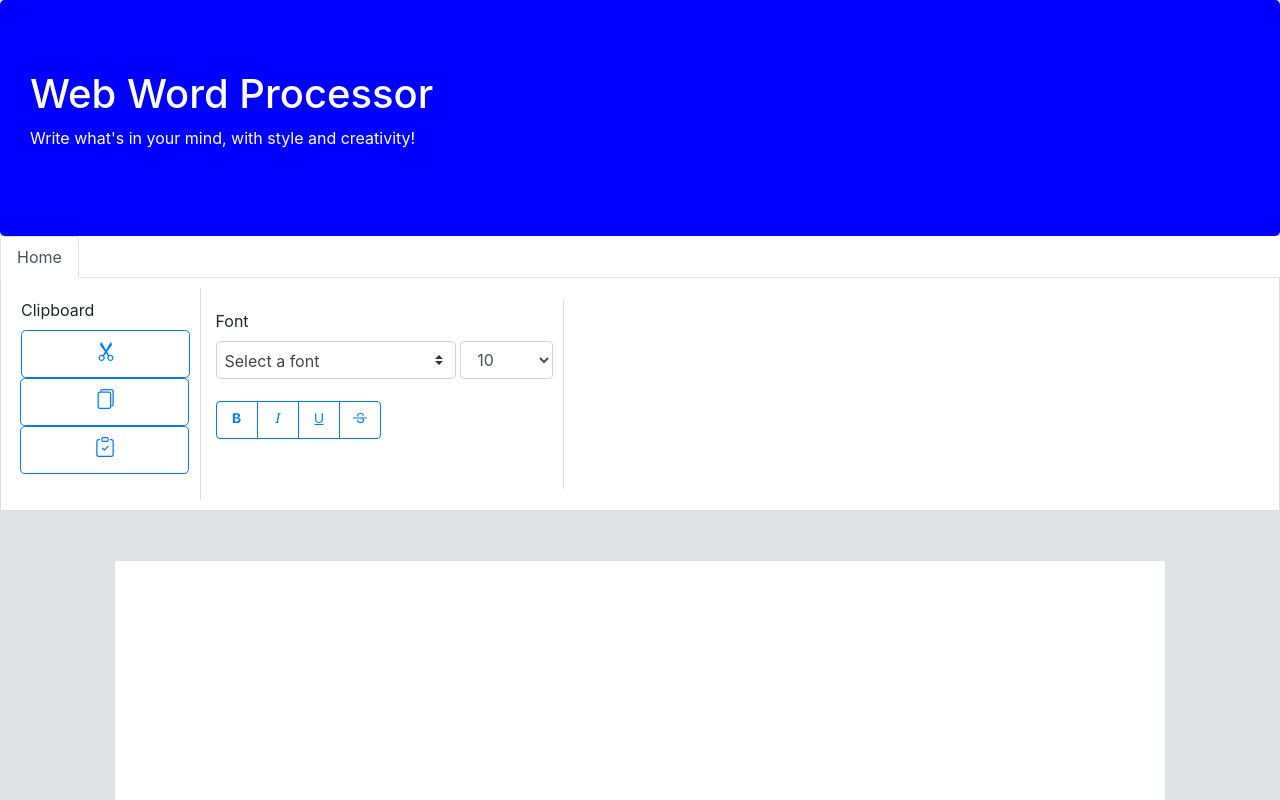
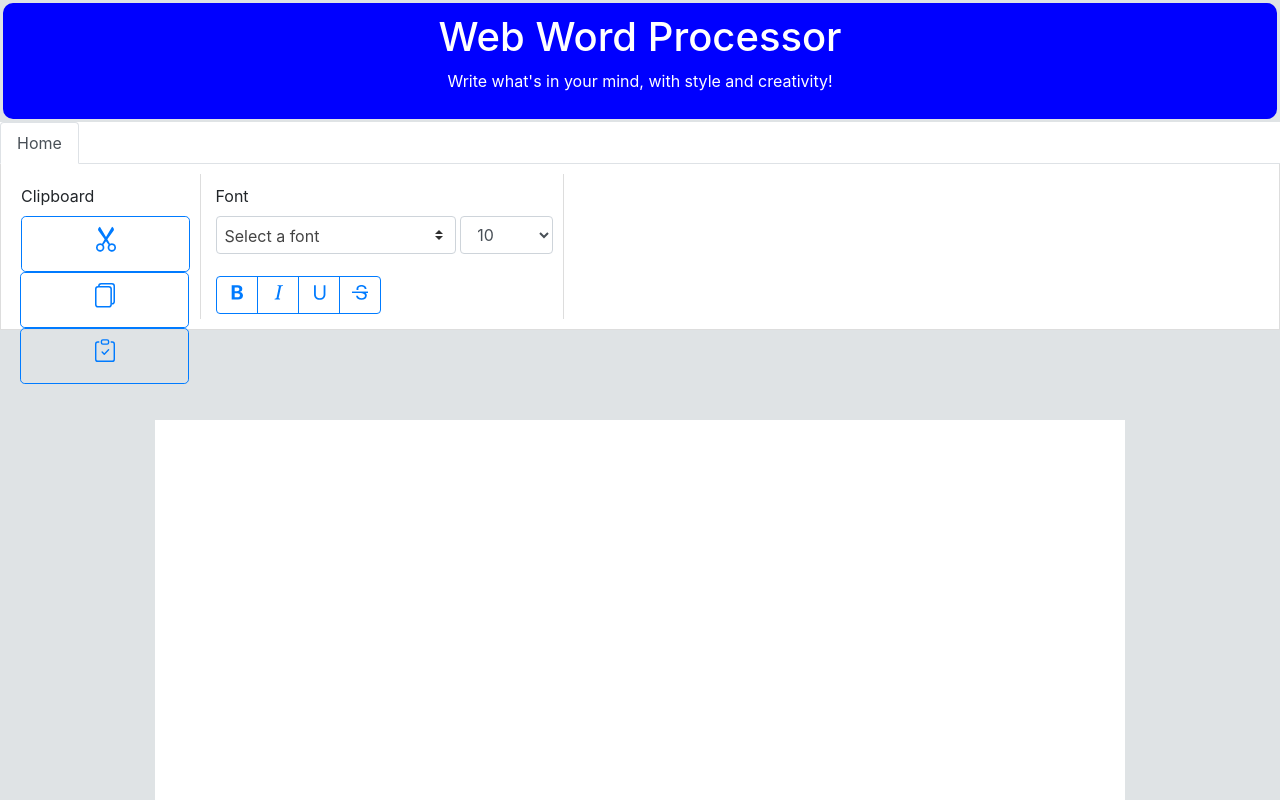
Before and after one commit to alihammoud17/WWP, a website: page essais1.html in a window 1280 px wide. Both pictures are taken after a click on the tab "Home". Shown: the top 800 px of the page. Drawn offline with nearby package versions, Linux system fonts and the light colour scheme.

Commit message:
Iteration 3

```diff
--- a/essais1.css
+++ b/essais1.css
@@ -1,14 +1,6 @@
 body {
 	/* background-color: rgb(237, 243, 253); */
 	background-color: rgb(223, 227, 229);
-}
-
-table {
-	width: 100%;
-	top: -10;
-	margin: 0 auto;
-	margin-left: auto;
-	margin-right: auto;
 }
 
 
@@ -22,11 +14,10 @@ table {
 }
 
 
-.sticky {
-  position: fixed;
-  top: -2;
-  width: 98.8%;
-
+#nav
+{
+	position: sticky;
+	top: 0px;
 }
 
 .img-fluid{
@@ -38,9 +29,8 @@ table {
 	background-color: white;
 	height: 1000px;
 	width: auto;
-	padding: 10px 10px 10px 10px;
-	margin: 30px;
-	padding: 60px;
+	margin: 70px;
+	padding: 70px;
 
 
 }
@@ -53,11 +43,24 @@ table {
 
 
 .jumbotron{
-	padding: 70px 30px 70px 30px;
-    margin: 0px auto;
-    background:blue;
+    background: blue;
     color: white;
+	padding: 10px;			/* padding c'est l'écart entre le texte à l'intérieur du rectangle (bleu) et les bords internes de ce rectangle */
+	margin: 3px;			/* margin c'est l'écart entre le rectangle (bleu) et les autres éléments à l'extérieur */
+	border-radius: 10px;
 }
+
+
+.alignement
+{
+	text-align: center;
+}
+.hauteur
+{
+	height: 125px;
+}
+
+
 
 .nav-tabs{
 	background: blue;
@@ -66,6 +69,8 @@ table {
 }
 
 
+
+/********************************/
 ::-webkit-scrollbar-track {
     -webkit-box-shadow: inset 0 0 6px rgba(0,0,0,0.3);
     border-radius: 10px;
--- a/essais1.html
+++ b/essais1.html
@@ -2,46 +2,40 @@
 
 <html>
 	<head>
-		<meta charset="utf-8">
-     	<meta name="viewport" content="width=device-width, initial-scale=1, shrink-to-fit=no">
-     	<meta http-equiv="x-ua-compatible" content="ie=edge">
+		<meta charset="utf-8"/>
+     	<meta name="viewport" content="width=device-width, initial-scale=1, shrink-to-fit=no"/>
+     	<meta http-equiv="x-ua-compatible" content="ie=edge"/>
 
-		<link rel="stylesheet" href="node_modules/bootstrap/dist/css/bootstrap.min.css">
- 		<link rel="stylesheet" href="node_modules/font-awesome/css/font-awesome.min.css">
-		<link rel="stylesheet" href="node_modules/bootstrap-social/bootstrap-social.css">
+		<link rel="stylesheet" href="node_modules/bootstrap/dist/css/bootstrap.min.css"/>
+ 		<link rel="stylesheet" href="node_modules/font-awesome/css/font-awesome.min.css"/>
+		<link rel="stylesheet" href="node_modules/bootstrap-social/bootstrap-social.css"/>
 		<link rel="stylesheet" href="system-google-font-picker/jquery.fontselect.min.css"/>
-		<link rel="stylesheet" href="system-google-font-picker/jquery.fontselect.css">
+		<link rel="stylesheet" href="system-google-font-picker/jquery.fontselect.css"/>
 		<link rel="stylesheet" href="essais1.css"/>
 		<link rel="icon" href="logo.jpg"/>
 		<title>Online Microsoft Word</title>
 	</head>
 
+
 	<body>
-
-
-
-
-			<!-- <textarea rows="1000" cols="60"> -->
-
-			<!-- </textarea> -->
 
 		<header class="jumbotron">
 			<div class="container-fluid">
-					<div class="row">
-						<div>
-							<h1>Web Word Processor </h1>
+				<div class="alignement" class="row">
+					<span>
+						<h1>Web Word Processor</h1>
 						<p>Write what's in your mind, with style and creativity!</p>
-						</div>
-
+					</span>
 				</div>
 			</div>
 		</header>
 
-			<ul class="nav nav-tabs">
+		<div id="nav">
+			<ul class="nav nav-tabs" id="myHeader">
 				<li class="nav-item">
-				  <a class="nav-link" href="#home"
-					role="tab" data-toggle="tab">Home</a>
+					<a class="nav-link" href="#home" role="tab" data-toggle="tab">Home</a>
 				</li>
+
 				<!-- <li class="nav-item">
 				<a class="nav-link" href="#insert" role="tab"
 					data-toggle="tab">Insert</a>
@@ -61,7 +55,6 @@
 				<li class="nav-item">
 				<a class="nav-link" href="#Mailing" role="tab"
 				data-toggle="tab">Mailing</a>
-
 				</li>
 				<li class="nav-item">
 					<a class="nav-link" href="#Review" role="tab"
@@ -76,50 +69,56 @@
 					data-toggle="tab">Help</a>
 				</li> -->
 
-
 			</ul>
 
 
 
 
 			<div class="tab-content">
-				<div role="tabpanel" class="collapse fade" id="home">
+
+
+				<!-- Home -->
+				<div role="tabpanel" class="tab-pane fade show" id="home">		<!-- class="tab-pane fade show active" -->
 					<div class="btn-group-vertical align-items-center" role="group">
 
-						<form>
+						<form class="hauteur">
 							<div class="form-group">
 								<label>Clipboard</label>
 								<div class="btn-group-toggle btn-group-lg" role="group">
 
-									<button type="button"
-								class="btn btn-outline-primary" data-toggle="tooltip" data-placement="bottom" title="Cut">
-									<svg width="1em" height="1em" viewBox="0 0 16 16" class="bi bi-scissors" fill="currentColor" xmlns="http://www.w3.org/2000/svg">
+									<!-- Cut -->
+									<button type="button" class="btn btn-outline-primary" data-toggle="tooltip" data-placement="bottom" title="Cut">
+										<svg width="1em" height="1.5em" viewBox="2 3 12 12" class="bi bi-scissors" fill="currentColor" xmlns="http://www.w3.org/2000/svg">
 											<path fill-rule="evenodd" d="M3.5 3.5c-.614-.884-.074-1.962.858-2.5L8 7.226 11.642 1c.932.538 1.472 1.616.858 2.5L8.81 8.61l1.556 2.661a2.5 2.5 0 1 1-.794.637L8 9.73l-1.572 2.177a2.5 2.5 0 1 1-.794-.637L7.19 8.61 3.5 3.5zm2.5 10a1.5 1.5 0 1 1-3 0 1.5 1.5 0 0 1 3 0zm7 0a1.5 1.5 0 1 1-3 0 1.5 1.5 0 0 1 3 0z"/>
 										</svg>
 									</button>
-								<button type="button"
-								class="btn btn-outline-primary" data-toggle="tooltip" data-html="true" data-placement="bottom" title="Copy">
-								<svg width="1em" height="1em" viewBox="0 0 16 16" class="bi bi-files" fill="currentColor" xmlns="http://www.w3.org/2000/svg">
+
+									<!-- Copy -->
+									<button type="button" class="btn btn-outline-primary" data-toggle="tooltip" data-html="true" data-placement="bottom" title="Copy">
+										<svg width="1em" height="1.5em" viewBox="2 2 13 13" class="bi bi-files" fill="currentColor" xmlns="http://www.w3.org/2000/svg">
 											<path fill-rule="evenodd" d="M4 2h7a2 2 0 0 1 2 2v10a2 2 0 0 1-2 2H4a2 2 0 0 1-2-2V4a2 2 0 0 1 2-2zm0 1a1 1 0 0 0-1 1v10a1 1 0 0 0 1 1h7a1 1 0 0 0 1-1V4a1 1 0 0 0-1-1H4z"/>
 											<path d="M6 0h7a2 2 0 0 1 2 2v10a2 2 0 0 1-2 2v-1a1 1 0 0 0 1-1V2a1 1 0 0 0-1-1H6a1 1 0 0 0-1 1H4a2 2 0 0 1 2-2z"/>
 										</svg>
 									</button>
-								<button type="button"
-								class="btn btn-outline-primary" data-toggle="tooltip" data-placement="bottom" title="Paste">
-								<svg width="1em" height="1em" viewBox="0 0 16 16" class="bi bi-clipboard-check" fill="currentColor" xmlns="http://www.w3.org/2000/svg">
+
+									<!-- Paste -->
+									<button type="button" class="btn btn-outline-primary" data-toggle="tooltip" data-placement="bottom" title="Paste">
+										<svg width="1em" height="1.5em" viewBox="1 3 14 12" class="bi bi-clipboard-check" fill="currentColor" xmlns="http://www.w3.org/2000/svg">
 											<path fill-rule="evenodd" d="M4 1.5H3a2 2 0 0 0-2 2V14a2 2 0 0 0 2 2h10a2 2 0 0 0 2-2V3.5a2 2 0 0 0-2-2h-1v1h1a1 1 0 0 1 1 1V14a1 1 0 0 1-1 1H3a1 1 0 0 1-1-1V3.5a1 1 0 0 1 1-1h1v-1z"/>
 											<path fill-rule="evenodd" d="M9.5 1h-3a.5.5 0 0 0-.5.5v1a.5.5 0 0 0 .5.5h3a.5.5 0 0 0 .5-.5v-1a.5.5 0 0 0-.5-.5zm-3-1A1.5 1.5 0 0 0 5 1.5v1A1.5 1.5 0 0 0 6.5 4h3A1.5 1.5 0 0 0 11 2.5v-1A1.5 1.5 0 0 0 9.5 0h-3zm4.354 7.146a.5.5 0 0 1 0 .708l-3 3a.5.5 0 0 1-.708 0l-1.5-1.5a.5.5 0 1 1 .708-.708L7.5 9.793l2.646-2.647a.5.5 0 0 1 .708 0z"/>
 										</svg>
 									</button>
+
 								</div>
 							</div>
 						</form>
+					</div>
 
 
 
-					</div>
+
 					<div class="btn-group-vertical align-items-start" role="group">
-						<form>
+						<form class="hauteur">
 							<label for="sel1">Font</label>
 							<div class="form-group row">
 
@@ -139,34 +138,36 @@
 							<div class="form-group row">
 								<div class="col-12 col-sm-6">
 									<div class="btn-group" role="group">
+
+										<!-- Bold -->
 										<button type="button" class="btn btn-outline-primary" data-toggle="tooltip" data-placement="bottom" title="Bold" id="bold" onclick="document.execCommand('bold',false,null);">
-
-											<svg width="1em" height="1em" viewBox="0 0 16 16" class="bi bi-type-bold" fill="currentColor" xmlns="http://www.w3.org/2000/svg">
+											<svg width="1em" height="1em" viewBox="2 3 11 11" class="bi bi-type-bold" fill="currentColor" xmlns="http://www.w3.org/2000/svg">
 												<path d="M8.21 13c2.106 0 3.412-1.087 3.412-2.823 0-1.306-.984-2.283-2.324-2.386v-.055a2.176 2.176 0 0 0 1.852-2.14c0-1.51-1.162-2.46-3.014-2.46H3.843V13H8.21zM5.908 4.674h1.696c.963 0 1.517.451 1.517 1.244 0 .834-.629 1.32-1.73 1.32H5.908V4.673zm0 6.788V8.598h1.73c1.217 0 1.88.492 1.88 1.415 0 .943-.643 1.449-1.832 1.449H5.907z"/>
 											</svg>
 										</button>
-										<button class="btn btn-outline-primary" data-toggle="tooltip" data-placement="bottom" title="Italic" id="italic" onclick="document.execCommand('italic',false,null);">
 
-											<svg width="1em" height="1em" viewBox="0 0 16 16" class="bi bi-type-italic" fill="currentColor" xmlns="http://www.w3.org/2000/svg">
+										<!-- Italic -->
+										<button type="button" class="btn btn-outline-primary" data-toggle="tooltip" data-placement="bottom" title="Italic" id="italic" onclick="document.execCommand('italic',false,null);">
+											<svg width="1em" height="1em" viewBox="2 3 11 11" class="bi bi-type-italic" fill="currentColor" xmlns="http://www.w3.org/2000/svg">
 												<path d="M7.991 11.674L9.53 4.455c.123-.595.246-.71 1.347-.807l.11-.52H7.211l-.11.52c1.06.096 1.128.212 1.005.807L6.57 11.674c-.123.595-.246.71-1.346.806l-.11.52h3.774l.11-.52c-1.06-.095-1.129-.211-1.006-.806z"/>
 											</svg>
 										</button>
+
+										<!-- Underlined -->
 										<button type="button" class="btn btn-outline-primary" data-toggle="tooltip" data-placement="bottom" title="Underlined" id="underline" onclick="document.execCommand('underline',false,null);">
-
-											<svg width="1em" height="1em" viewBox="0 0 16 16" class="bi bi-type-underline" fill="currentColor" xmlns="http://www.w3.org/2000/svg">
+											<svg width="1em" height="1em" viewBox="2 3 11 11" class="bi bi-type-underline" fill="currentColor" xmlns="http://www.w3.org/2000/svg">
 												<path d="M5.313 3.136h-1.23V9.54c0 2.105 1.47 3.623 3.917 3.623s3.917-1.518 3.917-3.623V3.136h-1.23v6.323c0 1.49-.978 2.57-2.687 2.57-1.709 0-2.687-1.08-2.687-2.57V3.136z"/>
 												<path fill-rule="evenodd" d="M12.5 15h-9v-1h9v1z"/>
 											</svg>
 										</button>
+
+										<!-- Strikethrough -->
 										<button type="button" class="btn btn-outline-primary" data-toggle="tooltip" data-placement="bottom" title="Strikethrough" id="strikethrough" onclick="document.execCommand('strikethrough',false,null);">
-
-											<svg width="1em" height="1em" viewBox="0 0 16 16" class="bi bi-type-strikethrough" fill="currentColor" xmlns="http://www.w3.org/2000/svg">
+											<svg width="1em" height="1em" viewBox="2 3 11 11" class="bi bi-type-strikethrough" fill="currentColor" xmlns="http://www.w3.org/2000/svg">
 												<path d="M8.527 13.164c-2.153 0-3.589-1.107-3.705-2.81h1.23c.144 1.06 1.129 1.703 2.544 1.703 1.34 0 2.31-.705 2.31-1.675 0-.827-.547-1.374-1.914-1.675L8.046 8.5h3.45c.468.437.675.994.675 1.697 0 1.826-1.436 2.967-3.644 2.967zM6.602 6.5H5.167a2.776 2.776 0 0 1-.099-.76c0-1.627 1.436-2.768 3.48-2.768 1.969 0 3.39 1.175 3.445 2.85h-1.23c-.11-1.08-.964-1.743-2.25-1.743-1.23 0-2.18.602-2.18 1.607 0 .31.083.581.27.814z"/>
 												<path fill-rule="evenodd" d="M15 8.5H1v-1h14v1z"/>
 											</svg>
 										</button>
-									</div>
-									<div class="btn-group btn-group-toggle" data-toggle="buttons">
 
 									</div>
 								</div>
@@ -175,19 +176,24 @@
 					</div>
 
 				</div>
-				<!-- <div role="tabpanel" class="tab-pane fade show" id="insert">
-
-				</div>
+				<!--
+				<div role="tabpanel" class="tab-pane fade show" id="insert"></div>
 				<div role="tabpanel" class="tab-pane fade show" id="design"></div>
 				<div role="tabpanel" class="tab-pane fade show" id="layout"></div>
 				<div role="tabpanel" class="tab-pane fade show" id="refernces"></div>
 				<div role="tabpanel" class="tab-pane fade show" id="mailing"></div>
 				<div role="tabpanel" class="tab-pane fade show" id="review"></div>
 				<div role="tabpanel" class="tab-pane fade show" id="view"></div>
-				<div role="tabpanel" class="tab-pane fade show" id="help"></div> -->
+				<div role="tabpanel" class="tab-pane fade show" id="help"></div>
+				-->
+
 			</div>
+		</div>
+
+		<!-- Page -->
 		<div class="container justify-content-center">
-				<div class="page" id="pageWrite" contenteditable="true"></div>
+			<div class="page" id="pageWrite" contenteditable="true">
+			</div>
 		</div>
 
 
@@ -223,6 +229,7 @@
 			});
 
 
+			///////////////////////////////////
 
 
 		</script>
```
Lines whose indentation alone changed are shown as unchanged.
